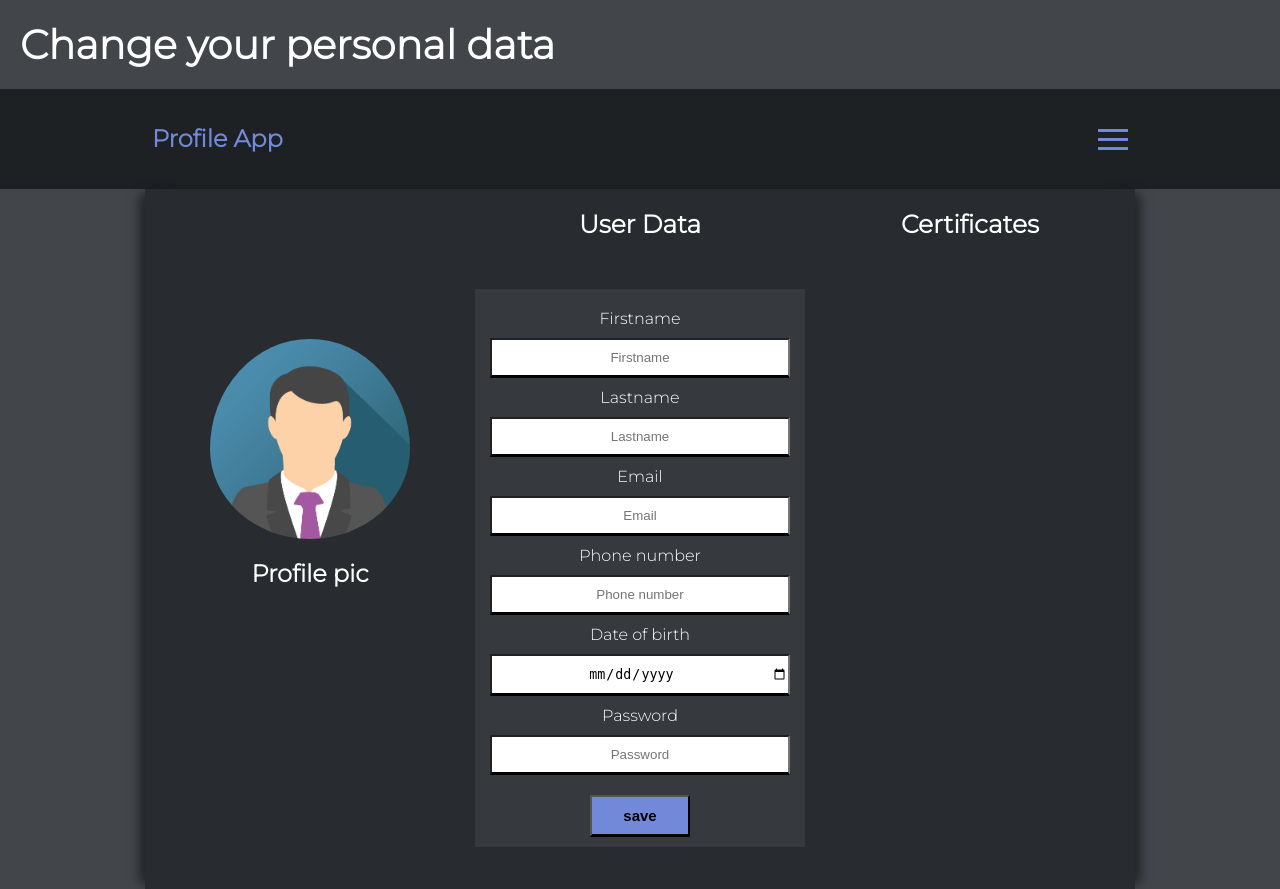
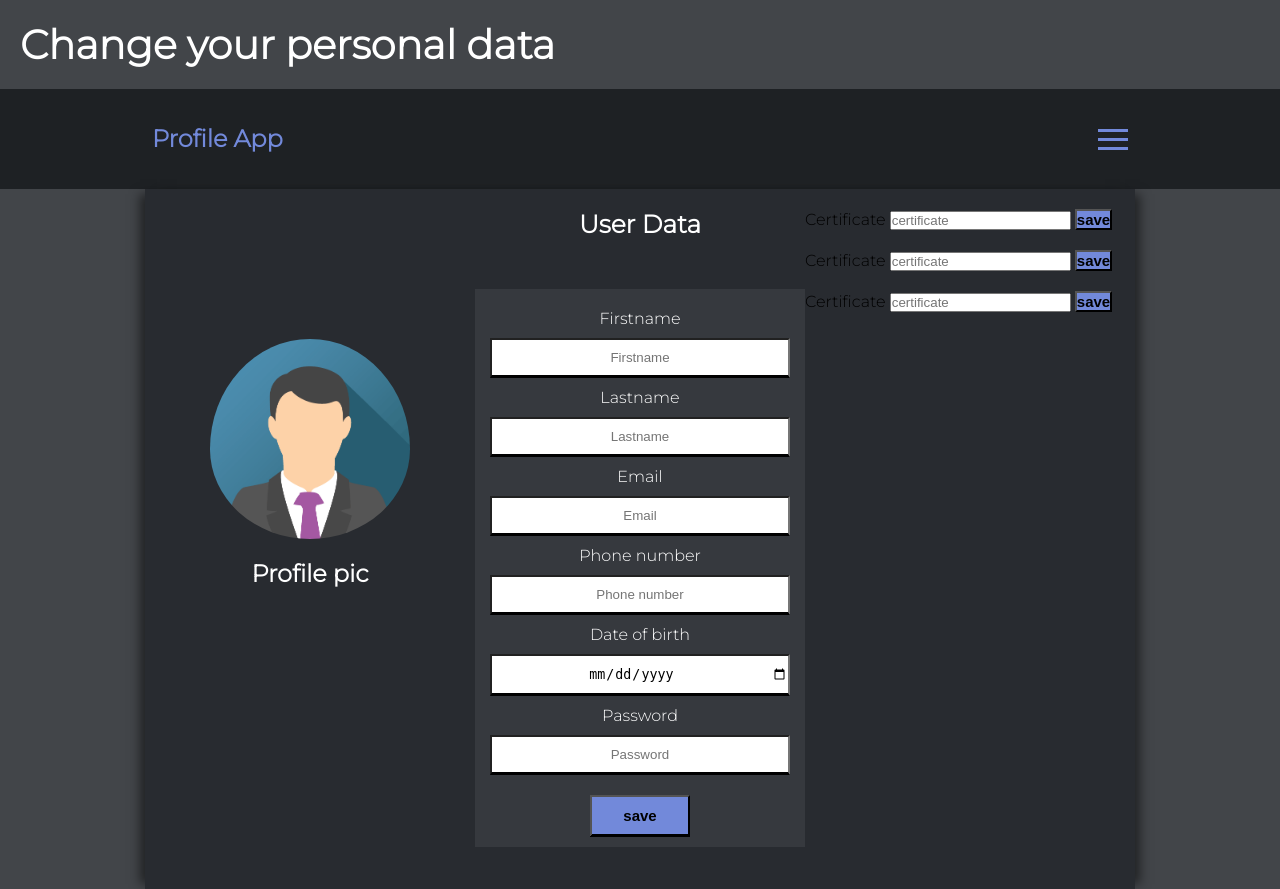
Before and after one commit to rikb03/chatgpt-portfolio, a PHP site: page /views/userdetails.view.php in a window 1280 px wide. Run offline with PHP 8.4, Linux system fonts and the light colour scheme.

Commit message:
Update userdetails.view.php
Upadating frontend and adding input forms for certificates

```diff
--- a/site/views/userdetails.view.php
+++ b/site/views/userdetails.view.php
@@ -60,8 +60,20 @@ require "../functions/db.php";
                 </form>
             </div>
             <div class="certificates">
-                <h2>Certificates</h2>
+                <form class="form">
+                    <label>Certificate</label>
+                    <input type="text" name="certificate" placeholder="certificate" id="certificate">
+                    <input type="submit" value="save" class="submit">
+                </form>
                 <form>
+                    <label>Certificate</label>
+                    <input type="text" name="certificate" placeholder="certificate" id="certificate">
+                    <input type="submit" value="save" class="submit">
+                </form>
+                <form>
+                    <label>Certificate</label>
+                    <input type="text" name="certificate" placeholder="certificate" id="certificate">
+                    <input type="submit" value="save" class="submit">
                 </form>
             </div>
         </div>
```
